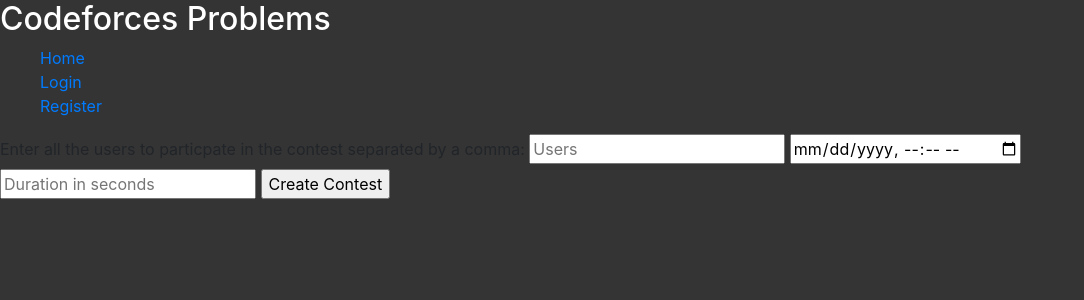
After one commit to assemhossam99/Codeforces-training-problems-selector, a Django app: page /newContest in a window 1280 px wide. The commit adds this page. Shown: the top 300 px of the page, without its empty margins (0-1084 px from the left). Run offline with Django 3.2, Linux system fonts and the light colour scheme; some libraries are stand-ins or nearby versions.

Commit message:
users can create contests

```diff
--- a/problems/admin.py
+++ b/problems/admin.py
@@ -1,5 +1,5 @@
 from django.contrib import admin
-from .models import User, Tag, Problem, LastProblemUpdate
+from .models import User, Tag, Problem, LastProblemUpdate, Contest
 
 # Register your models here.
 
@@ -7,3 +7,4 @@
 admin.site.register(Tag)
 admin.site.register(Problem)
 admin.site.register(LastProblemUpdate)
+admin.site.register(Contest)
--- a/problems/static/problems/style.css
+++ b/problems/static/problems/style.css
@@ -1,12 +1,42 @@
+body{
+    background-color: rgb(52, 52, 52) !important;
+}
+
 #links{
     list-style-type: none;
 }
 
+h2, h6, p{
+    color: white;
+}
+
 .problem{
+    font-family: 'Lucida Sans', 'Lucida Sans Regular', 'Lucida Grande', 'Lucida Sans Unicode', Geneva, Verdana, sans-serif;
     padding: 20px;
-    width: 100%;
+    width: 50%;
     border: solid;
     border-width: 1px;
-    margin: 5px;
+    margin-top: 5px;
+    margin-bottom: 5px;
     list-style: none;
+    color:white;
 }
+
+.problem:hover{
+    background-color: rgb(46, 192, 46);
+    font-weight: bold;
+    color: black;
+}
+
+.problemLink{
+    color: black;
+}
+
+.problems_container{
+    text-align: center;
+}
+
+ul #problems{
+    display: inline-block;
+    text-align: left;
+}
--- a/problems/templates/problems/index.html
+++ b/problems/templates/problems/index.html
@@ -7,8 +7,6 @@
         <h1>{{message}}</h1>
     {% endif %}
 
-    {% for problem in problems %}
-        <div>{{problem}}</div>
-    {% endfor %}
+
 
 {% endblock %}
--- a/problems/templates/problems/layout.html
+++ b/problems/templates/problems/layout.html
@@ -14,9 +14,20 @@
             <h6>Signed in as {{user.username}}</h6>
         {% endif %}
         <ul id="links">
+            <li>
+                <a href="{% url 'index' %}"> Home </a>
+            </li>
             {% if user.is_authenticated %}
                 <li>
                     <a href="{% url 'logout_view' %}"> Logout </a>
+                </li>
+
+                <li>
+                    <a href="{% url 'problems' %}"> Solve Problems </a>
+                </li>
+
+                <li>
+                    <a href="{% url 'newContest' %}"> Create New Contest </a>
                 </li>
 
             {%else%}
--- /dev/null
+++ b/problems/templates/problems/newContest.html
@@ -0,0 +1,14 @@
+{% extends "problems/layout.html" %}
+
+{% block body %}
+
+    <form method="post" action="{% url 'newContest' %}">
+        {% csrf_token %}
+        <label> Enter all the users to particpate in the contest separated by a comma:</label>
+        <input type="text" placeholder="Users" name="users">
+        <input type="datetime-local" name="startDate">
+        <input type="number" placeholder="Duration in seconds" name="duration">
+        <input type="submit" value="Create Contest">
+    </form>
+
+{% endblock %}
--- a/problems/urls.py
+++ b/problems/urls.py
@@ -6,5 +6,7 @@
     path('login', views.login_view, name="login_view"),
     path('logout', views.logout_view, name = "logout_view"),
     path('register', views.register_view, name="register_view"),
-    path('problems', views.problems, name="problems")
+    path('problems', views.problems, name="problems"),
+    path('newContest', views.newContest, name="newContest"),
+    path('contest/<int:contestID>', views.contest, name="contest")
 ]
--- a/problems/views.py
+++ b/problems/views.py
@@ -3,7 +3,7 @@
 from django.http import HttpResponse, HttpResponseRedirect
 from django.urls import reverse
 from django.db import IntegrityError
-from .models import User, Tag, Problem, LastProblemUpdate
+from .models import User, Tag, Problem, LastProblemUpdate, Contest
 from django.db.models import Q
 import requests
 import random
@@ -131,3 +131,63 @@
             'problems' : userProblems
         })
     return render(request, "problems/login.html")
+
+
+def getProblem(problems, users):
+    tmp = []
+    for problem in problems:
+        allUsers = True
+        for user in users:
+            if problem.users.filter(username = user).exists():
+                allUsers = False
+        if allUsers == True:
+            tmp.append(problem)
+    return random.choice(tmp)
+
+
+def newContest(request):
+    if request.method == "POST":
+        print('hey')
+        users = request.POST["users"].split(',')
+        startDate = request.POST["startDate"]
+        duration = request.POST["duration"]
+        contestProblems = []
+        contestProblems.append(getProblem(Problem.objects.filter(rate__range=(800, 900)), users))
+        contestProblems.append(getProblem(Problem.objects.filter(rate__range=(900, 1200)), users))
+        contestProblems.append(getProblem(Problem.objects.filter(rate__range=(1200, 1600)), users))
+        contestProblems.append(getProblem(Problem.objects.filter(rate__range=(1600, 2000)), users))
+        contestProblems.append(getProblem(Problem.objects.filter(rate__range=(2000, 4000)), users))
+        print(contestProblems)
+        contest = Contest(duration=duration, startTime=startDate)
+        contest.save()
+        for user in users:
+            contest.users.add(User.objects.get(username=user))
+        for problem in contestProblems:
+            contest.problems.add(problem)
+        contest.save()
+        return HttpResponseRedirect(f'contest/{contest.id}')
+    return render(request, "problems/newContest.html")
+
+
+def contest(request, contestID):
+    import pytz
+    contest = Contest.objects.get(id=contestID)
+    contestProblems = contest.problems.all().order_by('rate')
+
+    start = contest.startTime
+    duration = contest.duration
+    time_change = datetime.timedelta(minutes=duration)
+    end = start + time_change
+    end = end.replace(tzinfo=pytz.utc)
+    now = datetime.datetime.now()
+    now = now.replace(tzinfo=pytz.utc)
+    ended = False
+    if now > end:
+        ended = True
+
+    return render(request, "problems/contest.html", {
+        'problems' : contestProblems,
+        'id' : contestID,
+        'end' : end,
+        'ended' : ended
+    })
```
Also changed, not shown: problems/models.py (+9 -0 lines), problems/templates/problems/contest.html (added, +23 -0 lines), problems/templates/problems/problems.html (+11 -7 lines), db.sqlite3, problems/migrations/0001_initial.py, problems/migrations/0002_alter_problem_rate.py (deleted), problems/templates/problems/login.html (line endings or trailing spaces).
